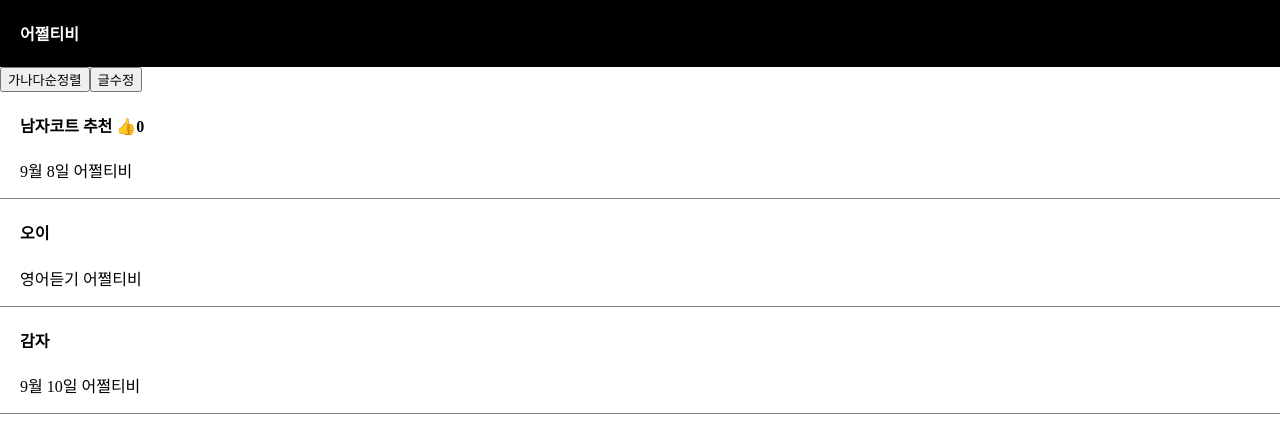
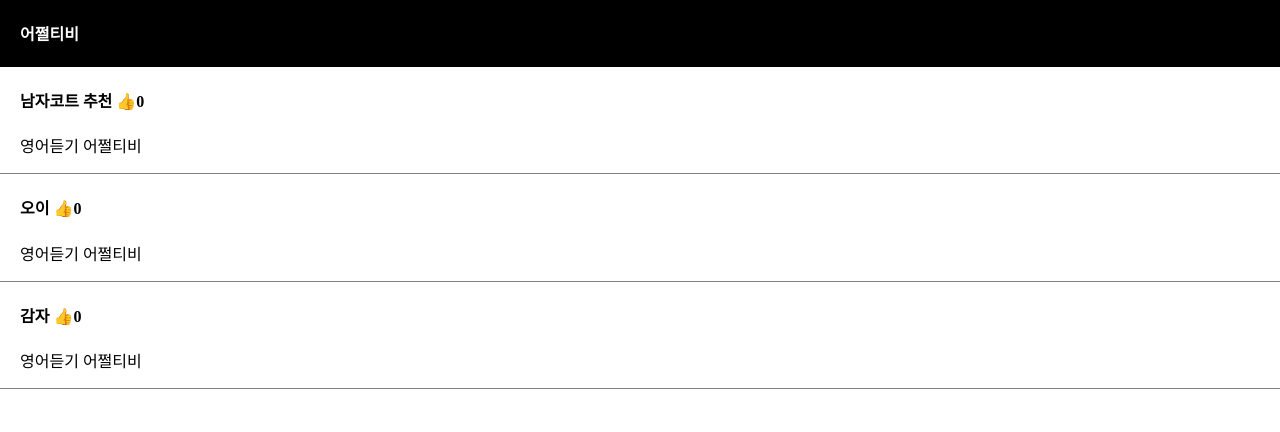
Before and after one commit to gangmin0716/ReactStudy, a React (Vite) app in the folder Study1/: page / in a window 1280 px wide. Shown: the top 432 px of the page. Built offline with nearby package versions, Linux system fonts and the light colour scheme.

Commit message:
map study

```diff
--- a/Study1/src/App.jsx
+++ b/Study1/src/App.jsx
@@ -13,7 +13,7 @@ const Modal = () => {
 
 function App() {
     let [name, changeName] = useState(['남자코트 추천', '오이', '감자']);
-    let [good, c] = useState(0);
+    let [good, c] = useState([0, 0, 0]);
     let [modal, setmodal] = useState('false');
 
     const handleClick = () => {
@@ -35,7 +35,7 @@ function App() {
             <div className="black-nav">
                 <h4>어쩔티비</h4>
             </div>
-
+            {/*
             <button onClick={ganadaClick}>가나다순정렬</button>
             <button onClick={changeClick}>글수정</button>
 
@@ -51,15 +51,38 @@ function App() {
                 <p>영어듣기 어쩔티비</p>
             </div>
             <div className="list">
-                <h4 onClick={()=>{ setmodal(!modal) }}>{name[2]}</h4>
-                {/*modal*/}
+                <h4
+                    onClick={() => {
+                        setmodal(!modal);
+                    }}
+                >
+                    {name[2]}
+                </h4>
                 <p>9월 10일 어쩔티비</p>
-            </div>
+            </div>*/}
 
-            {
-                modal == true ? <Modal/> : null
-            }
+            {modal == true ? <Modal /> : null}
 
+            {name.map(function (a, i) {
+                return (
+                    <div className="list">
+                        <h4>
+                            {name[i]}{' '}
+                            <span
+                                onClick={() => {
+                                    let copy = [...good];
+                                    copy[i] += 1;
+                                    c(copy);
+                                }}
+                            >
+                                👍
+                            </span>
+                            {good[i]}
+                        </h4>
+                        <p>영어듣기 어쩔티비</p>
+                    </div>
+                );
+            })}
         </div>
     );
 }
```
